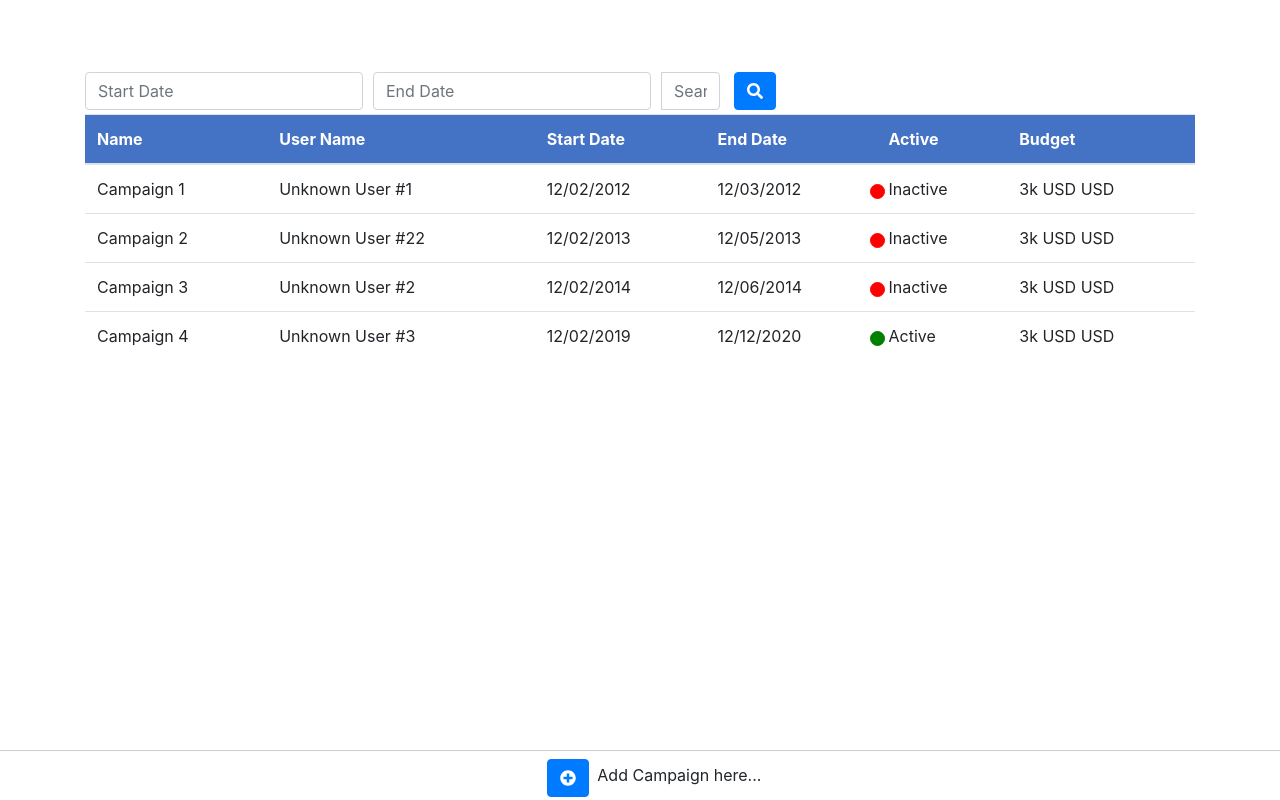
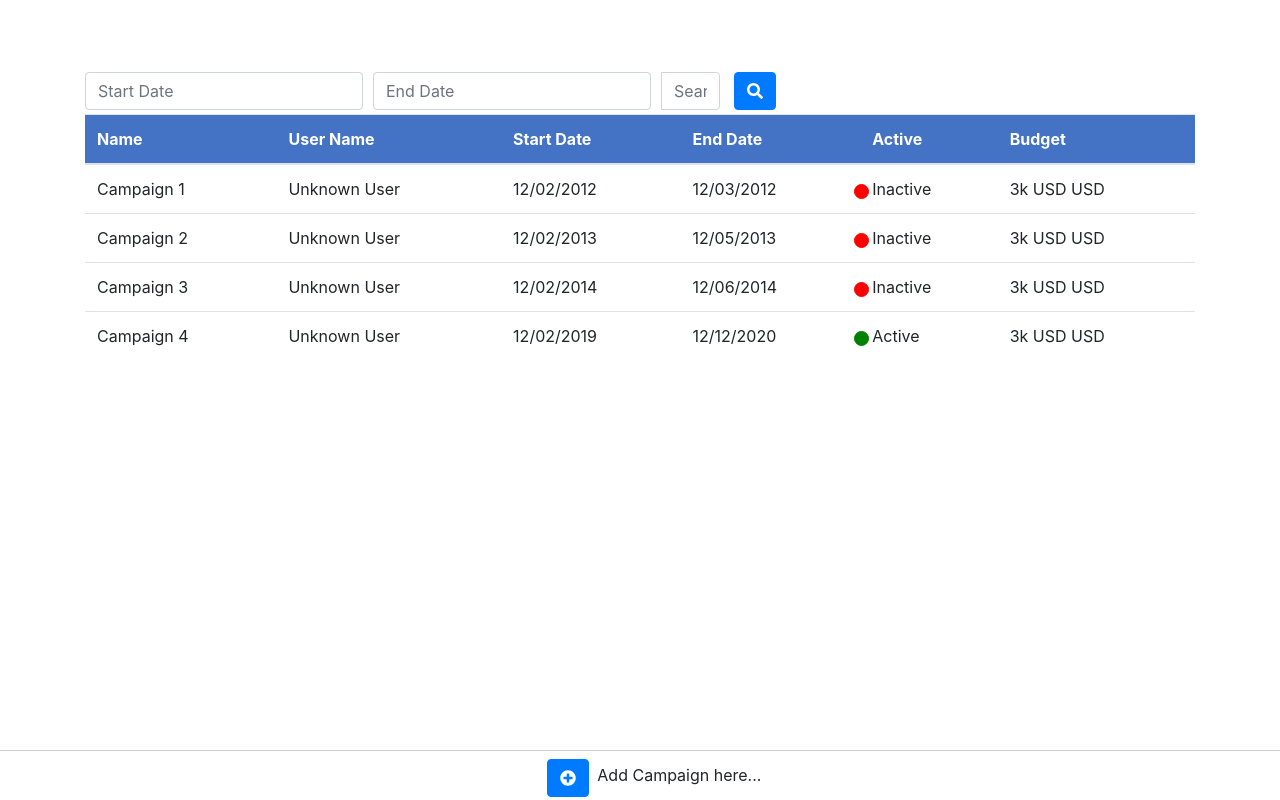
Before and after one commit to anujsharma-bbd/adword-demo, a React (Create React App) app: page /#/campaigns-list in a window 1280 px wide. Built offline with nearby package versions, Linux system fonts and the light colour scheme; no server answers.

Commit message:
formatted

```diff
--- a/src/components/campaigns/campaigns-table.component.jsx
+++ b/src/components/campaigns/campaigns-table.component.jsx
@@ -51,7 +51,7 @@ export const CampaignsTableComponent = ({ list, users }) => {
                               {item.name}
                            </td>
                            <td>
-                              {getUserName(item.userId)} #{item.userId}
+                              {getUserName(item.userId)}
                            </td>
                            <td>
                               <Moment format="MM/DD/YYYY">
```
